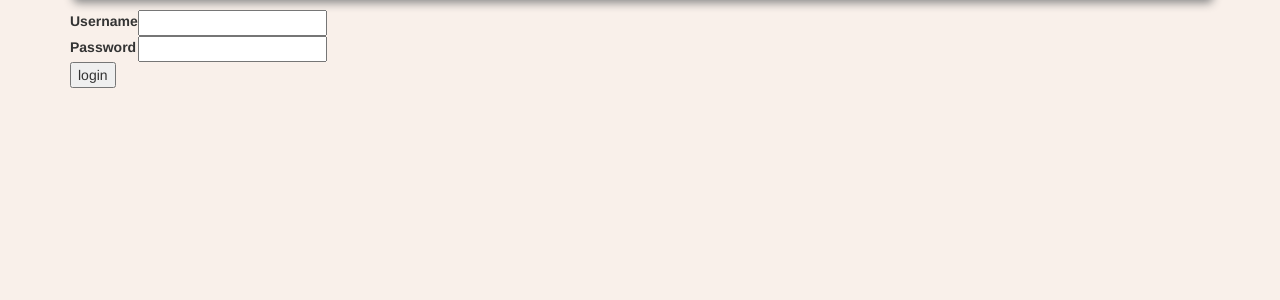
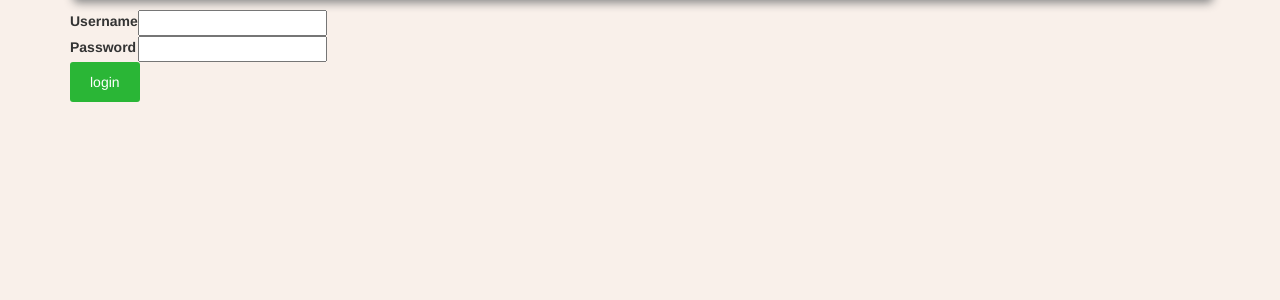
Before and after one commit to Munsterberg/hackernews_clone, a Django app: template templates/auth/login.html in a window 1280 px wide. Shown: the part 72-372 px from the top of the page. Run offline with Django 3.2, Linux system fonts and the light colour scheme; the template is opened without the code that fills it, so the values that code supplies are empty, except form fields; form fields are guessed from the names that the template uses; some libraries are stand-ins or nearby versions.

Commit message:
Button fixes

```diff
--- a/templates/auth/login.html
+++ b/templates/auth/login.html
@@ -28,7 +28,7 @@
 </tr>
 </table>
 
-<input type="submit" value="login" />
+<input type="submit" value="login" class="main-button" />
 <input type="hidden" name="next" value="{{ next }}" />
 </form>
 
```
